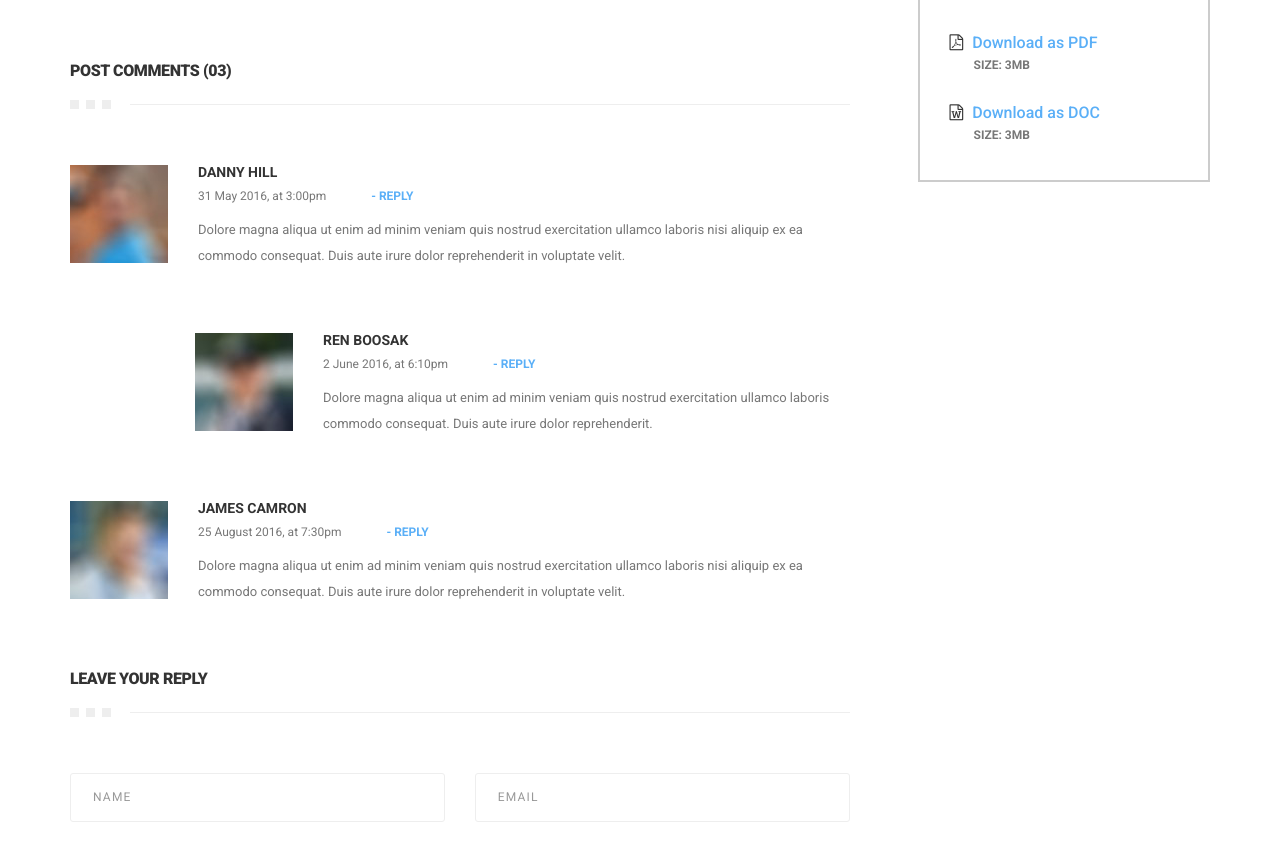
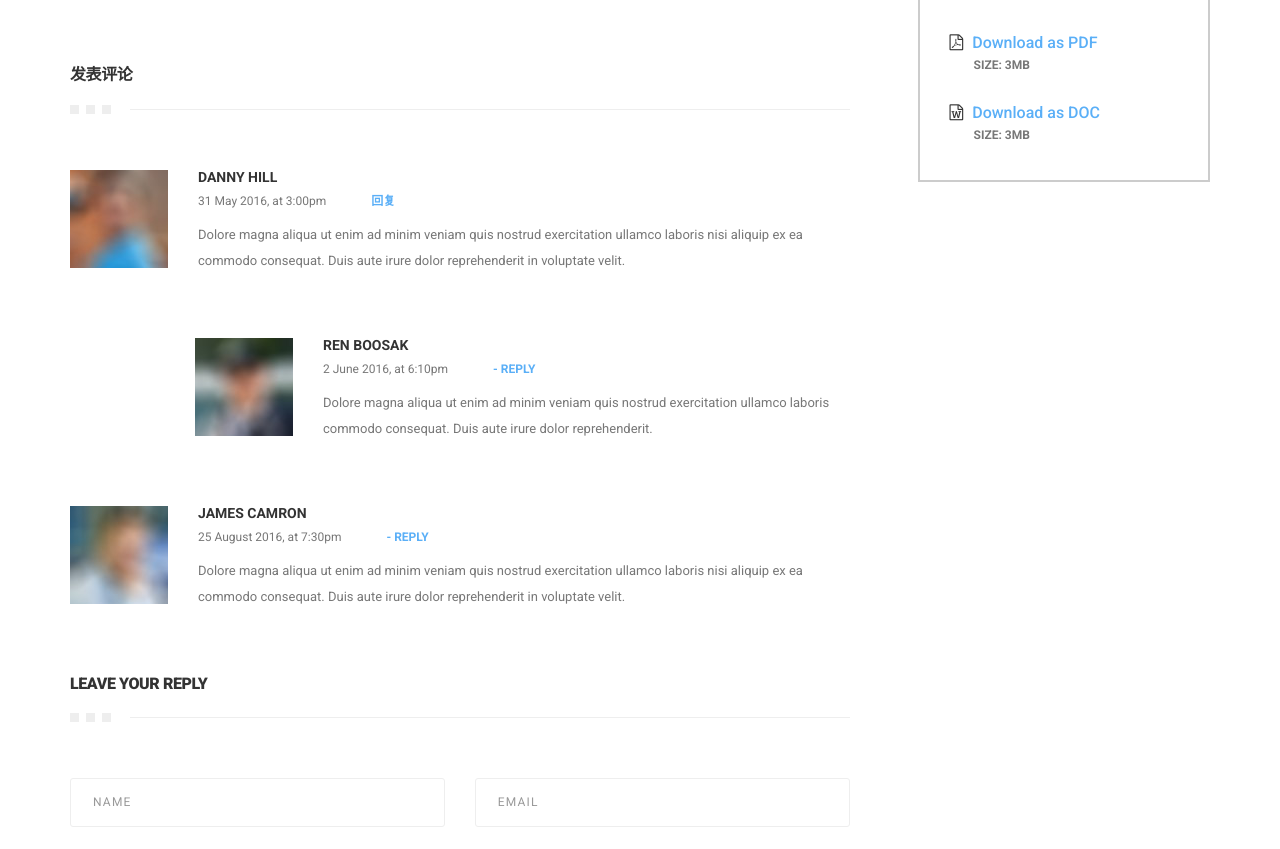
Before and after one commit to ysusoftware/labDisplayPlatform_Front, a plain HTML site: page html/post-single.html in a window 1280 px wide. Shown: the part 2937-3786 px from the top of the page. Drawn offline with Linux system fonts and the light colour scheme.

Commit message:
Update post-single.html

```diff
--- a/html/post-single.html
+++ b/html/post-single.html
@@ -214,7 +214,7 @@
 
                 <section class="section-comment">
                   <div class="wrap-title">
-                    <h2 class="ui-title-type-1 ui-title-type-1_sm">post comments (03)</h2>
+                    <h2 class="ui-title-type-1 ui-title-type-1_sm">发表评论</h2>
                     <div class="ui-decor-wrap">
                       <div class="ui-decor-type-2"></div>
                     </div>
@@ -226,7 +226,7 @@
                         <div class="comment-inner">
                           <header class="comment-header">
                             <cite class="comment-author">danny hill</cite>
-                            <time datetime="2012-10-27" class="comment-datetime">31 May 2016, at 3:00pm</time><a href="post-1.html" class="comment-btn color-promary">- reply</a>
+                            <time datetime="2012-10-27" class="comment-datetime">31 May 2016, at 3:00pm</time><a href="post-1.html" class="comment-btn color-promary">回复</a>
                           </header>
                           <div class="comment-body">
                             <p>Dolore magna aliqua ut enim ad minim veniam quis nostrud exercitation ullamco laboris nisi aliquip ex ea commodo consequat. Duis aute irure dolor reprehenderit in voluptate velit.</p>
```
